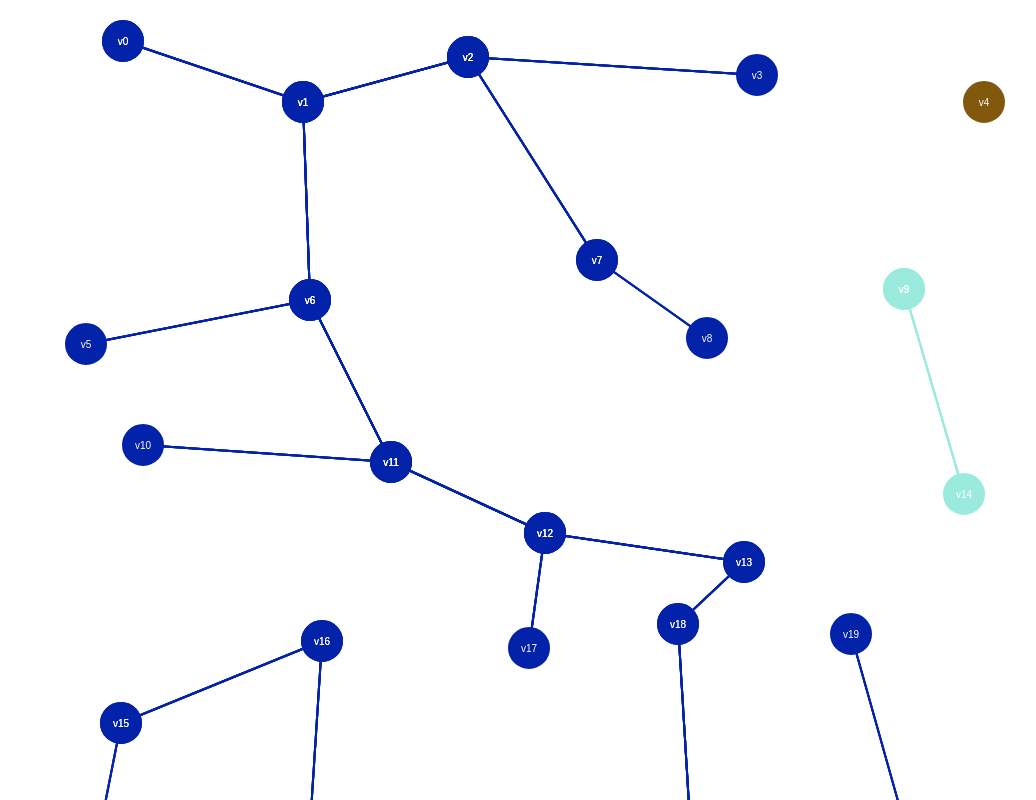
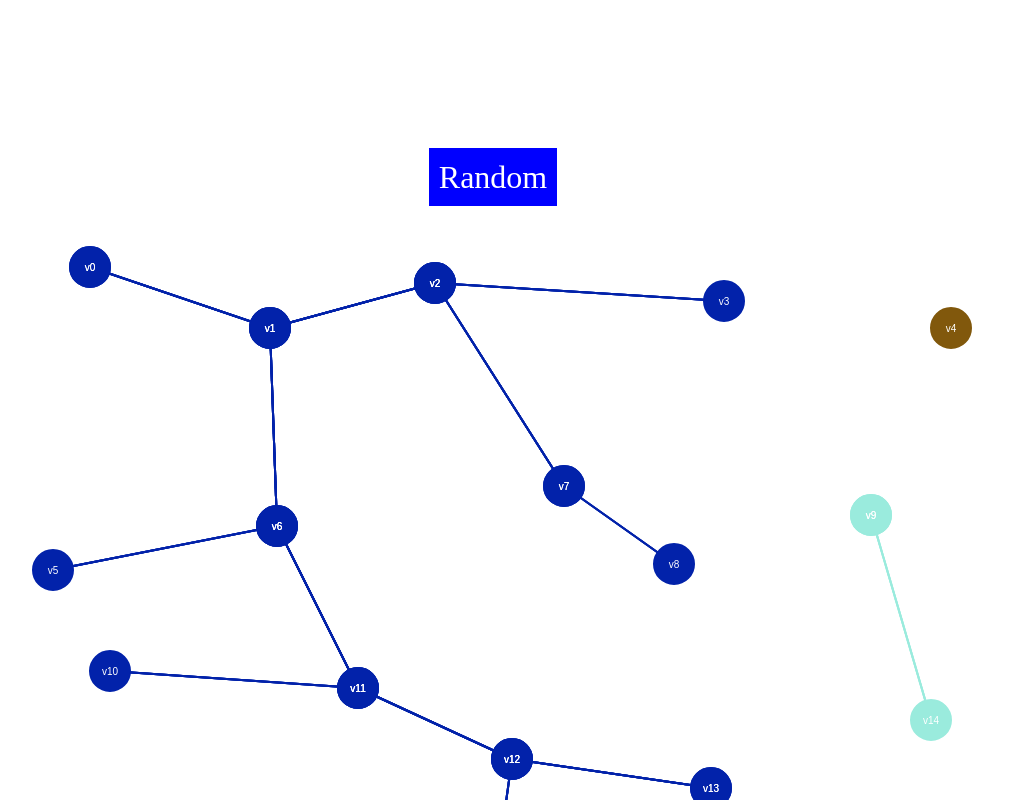
Before and after one commit to bloominstituteoftechnology/Sprint-Challenge--Graphs, a React (Create React App) app in the folder graph_dfs_debug/: page / in a window 1280 px wide. Shown: the top 800 px of the page, without its empty margins (147-1183 px from the left). Built offline with nearby package versions, Linux system fonts and the light colour scheme.

Commit message:
graph_shortest_path complete

```diff
--- a/graph_dfs_debug/src/App.css
+++ b/graph_dfs_debug/src/App.css
@@ -1,5 +1,8 @@
+
 .App {
   text-align: center;
+  margin: 5%;
+  padding: 5%;
 }
 
 .App-logo {
@@ -22,6 +25,19 @@
   font-size: large;
 }
 
+button {
+  margin: 2%;
+  padding: 1%;
+  border: 2px green;
+  background: blue;
+  color: white;
+  font: 2em bold;
+}
+
+button:hover {
+  cursor: pointer;
+}
+
 @keyframes App-logo-spin {
   from { transform: rotate(0deg); }
   to { transform: rotate(360deg); }
```
Also changed, not shown: 1 other file (tests, documents, lock files or other folders).
